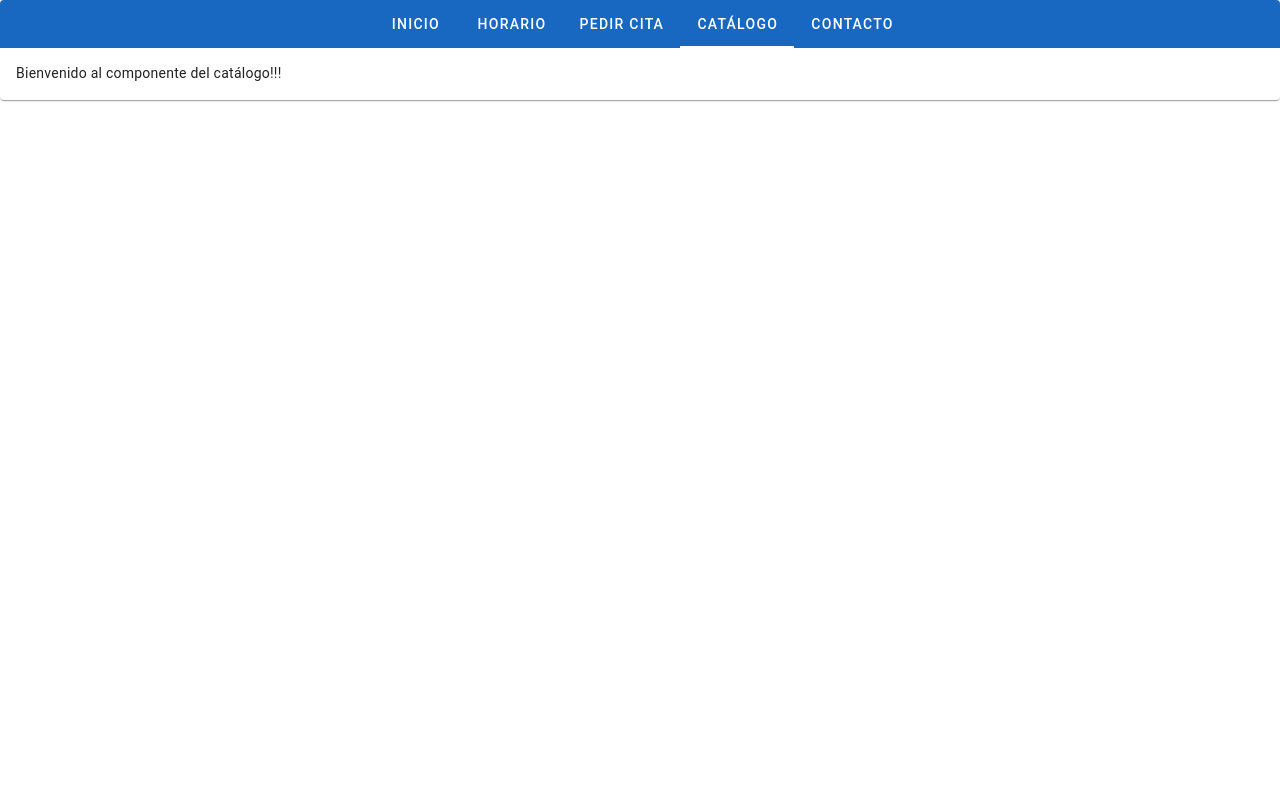
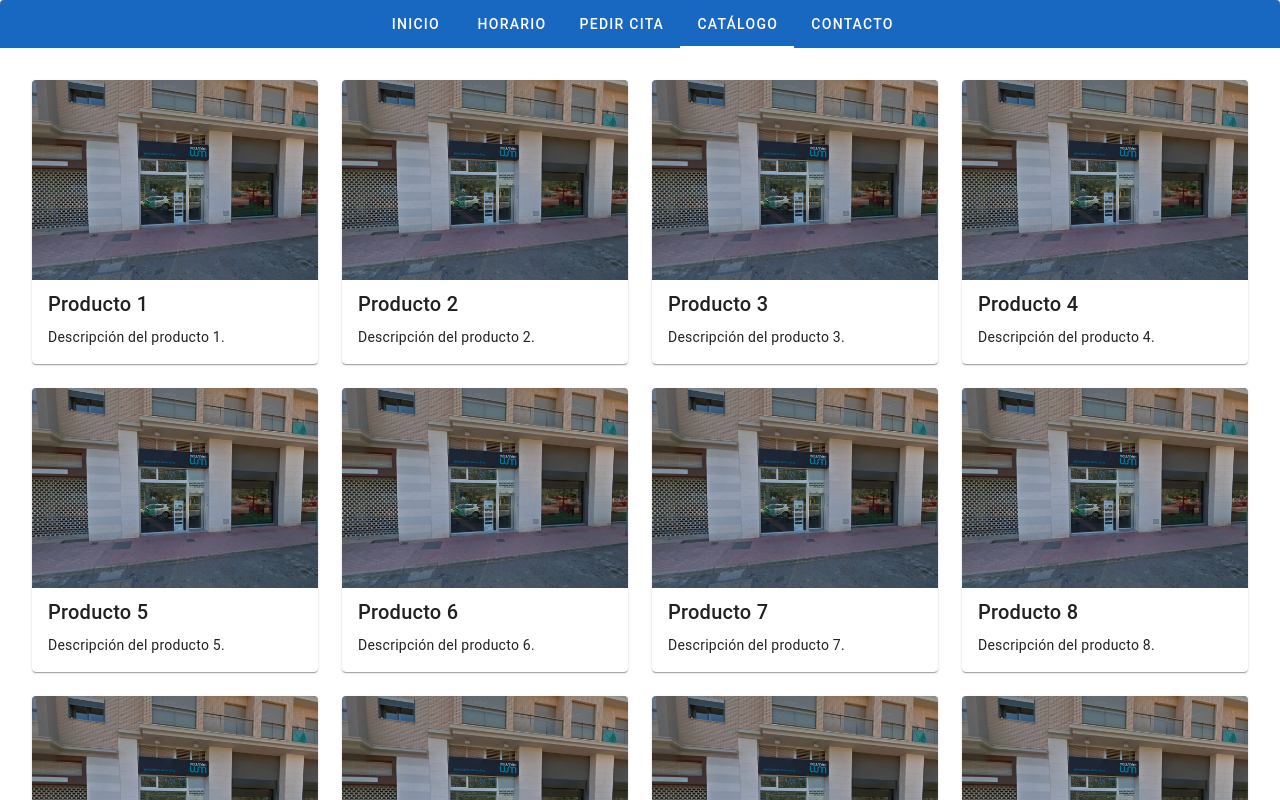
Before and after one commit to Alexfp28/newman-front, a Vue app: page / in a window 1280 px wide. Both pictures are taken after a click on the tab "CATÁLOGO". Shown: the top 800 px of the page. Built offline with nearby package versions, Linux system fonts and the light colour scheme.

Commit message:
Actualización de la versión del catalogo

```diff
--- a/src/OnlyDesktop/VistaUsuario/components/pages/CatalogComponent.vue
+++ b/src/OnlyDesktop/VistaUsuario/components/pages/CatalogComponent.vue
@@ -1,13 +1,60 @@
 <script>
 export default {
-  name: "CatalogComponent"
-}
+  name: "CatalogComponent",
+  data() {
+    return {
+      products: [
+        {"id": 1, "title": "Producto 1", "subtitle": "Categoría A", "description": "Descripción del producto 1."},
+        {"id": 2, "title": "Producto 2", "subtitle": "Categoría B", "description": "Descripción del producto 2."},
+        {"id": 3, "title": "Producto 3", "subtitle": "Categoría C", "description": "Descripción del producto 3."},
+        {"id": 4, "title": "Producto 4", "subtitle": "Categoría D", "description": "Descripción del producto 4."},
+        {"id": 5, "title": "Producto 5", "subtitle": "Categoría A", "description": "Descripción del producto 5."},
+        {"id": 6, "title": "Producto 6", "subtitle": "Categoría B", "description": "Descripción del producto 6."},
+        {"id": 7, "title": "Producto 7", "subtitle": "Categoría C", "description": "Descripción del producto 7."},
+        {"id": 8, "title": "Producto 8", "subtitle": "Categoría D", "description": "Descripción del producto 8."},
+        {"id": 9, "title": "Producto 9", "subtitle": "Categoría A", "description": "Descripción del producto 9."},
+        {"id": 10, "title": "Producto 10", "subtitle": "Categoría B", "description": "Descripción del producto 10."},
+        {"id": 11, "title": "Producto 11", "subtitle": "Categoría C", "description": "Descripción del producto 11."},
+        {"id": 12, "title": "Producto 12", "subtitle": "Categoría D", "description": "Descripción del producto 12."},
+        {"id": 13, "title": "Producto 13", "subtitle": "Categoría A", "description": "Descripción del producto 13."},
+        {"id": 14, "title": "Producto 14", "subtitle": "Categoría B", "description": "Descripción del producto 14."},
+        {"id": 15, "title": "Producto 15", "subtitle": "Categoría C", "description": "Descripción del producto 15."},
+        {"id": 16, "title": "Producto 16", "subtitle": "Categoría D", "description": "Descripción del producto 16."},
+        {"id": 17, "title": "Producto 17", "subtitle": "Categoría A", "description": "Descripción del producto 17."},
+        {"id": 18, "title": "Producto 18", "subtitle": "Categoría B", "description": "Descripción del producto 18."},
+        {"id": 19, "title": "Producto 19", "subtitle": "Categoría C", "description": "Descripción del producto 19."},
+        {"id": 20, "title": "Producto 20", "subtitle": "Categoría D", "description": "Descripción del producto 20."}
+      ]
+    };
+  }
+};
 </script>
 
 <template>
-<p>Bienvenido al componente del catálogo!!!</p>
+  <v-container class="catalog-container fill-height" fluid>
+    <v-row justify="center">
+      <v-col
+          v-for="(product, i) in products"
+          :key="i"
+          cols="12" sm="6" md="4" lg="3"
+      >
+        <v-card class="m-8" hover>
+          <!-- Imagen -->
+          <v-img
+              src="src/images/newmen.png"
+              height="200px"
+              cover
+          ></v-img>
+
+          <!-- Título y subtítulo -->
+          <v-card-title>{{ product.title }}</v-card-title>
+          <v-card-text>{{ product.description }}</v-card-text>
+
+        </v-card>
+      </v-col>
+    </v-row>
+  </v-container>
 </template>
 
 <style scoped>
-
 </style>
```
